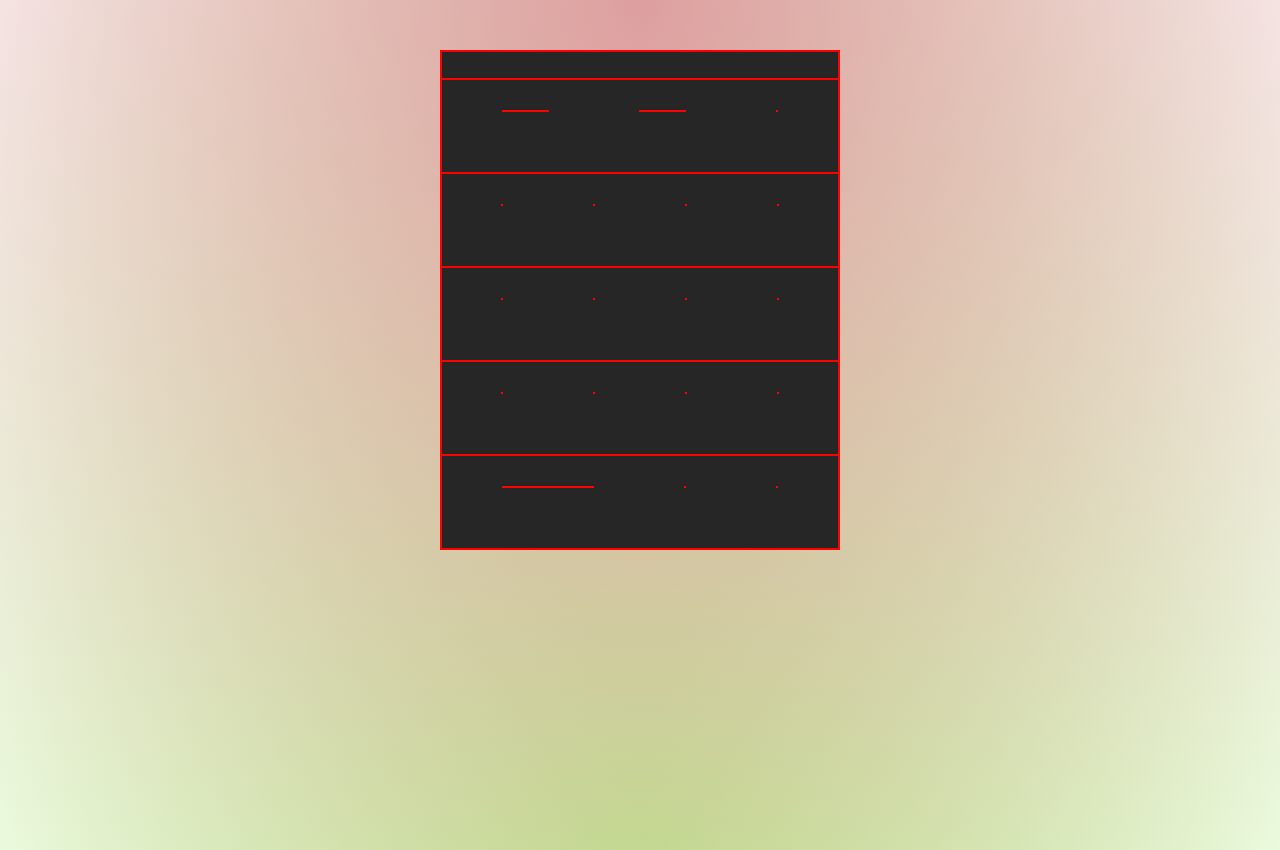
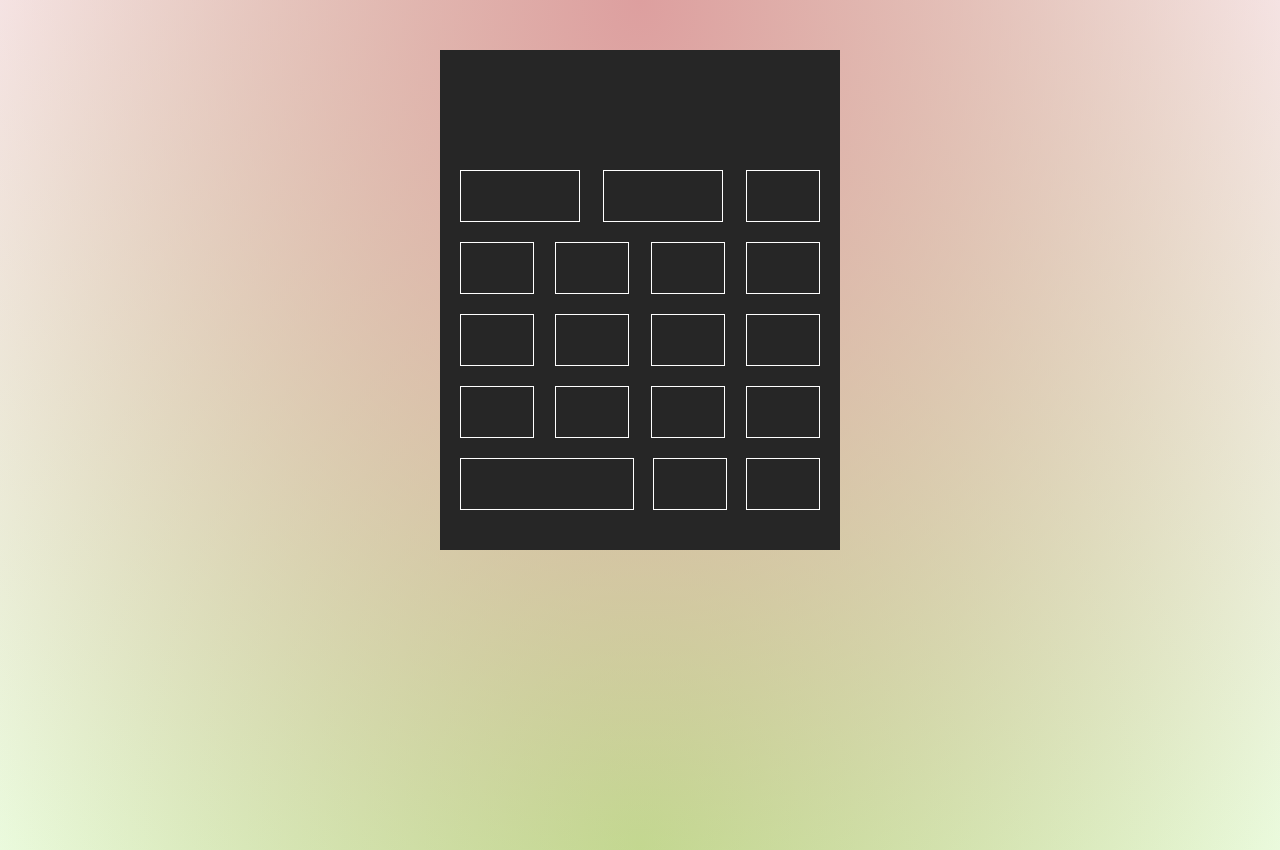
Before and after one commit to F3GR/calculator, a plain HTML site: page index.html in a window 1280 px wide. Drawn offline with Linux system fonts and the light colour scheme.

Commit message:
finished layout

```diff
--- a/style.css
+++ b/style.css
@@ -9,10 +9,6 @@ body {
     border: none;
 }
 
-* {
-    border: 1px solid red;
-}
-
 .device {
     background-color: rgb(38, 38, 38);
     margin: auto;
@@ -21,35 +17,39 @@ body {
     height: 500px;
     display: flex;
     flex-direction: column;
+    padding: 30px 20px;
+}
+
+.menu {
+    flex: 0 0 80px;
+    padding-top: 10px;
+    max-height: 80px;
+    padding-bottom: 10px;
 }
 
 .row {
     flex: 1;
     display: flex;
     flex-direction: row;
-    justify-content: center;
-    padding: 30px;
-    gap: 30px;
+    justify-content: space-between;
+    padding: 10px 0px;
+    width: 360px;
 }
 
 .row > * {
     flex: 1;
     max-width: 74px;
-    margin: 0 30px 30px 30px;
-}
-
-.menu {
-    flex: 1;
-    max-height: 80px;
+    border: 1px solid white;
+    border-collapse: collapse;
 }
 
 .AC,
 .DEL {
-    flex: 0 1 120px;
+    flex: 1 1 120px;
     max-width: 120px;
 }
 
 .zero {
-    flex: 0 1 174px;
+    flex: 1 1 174px;
     max-width: 174px;
 }
```
